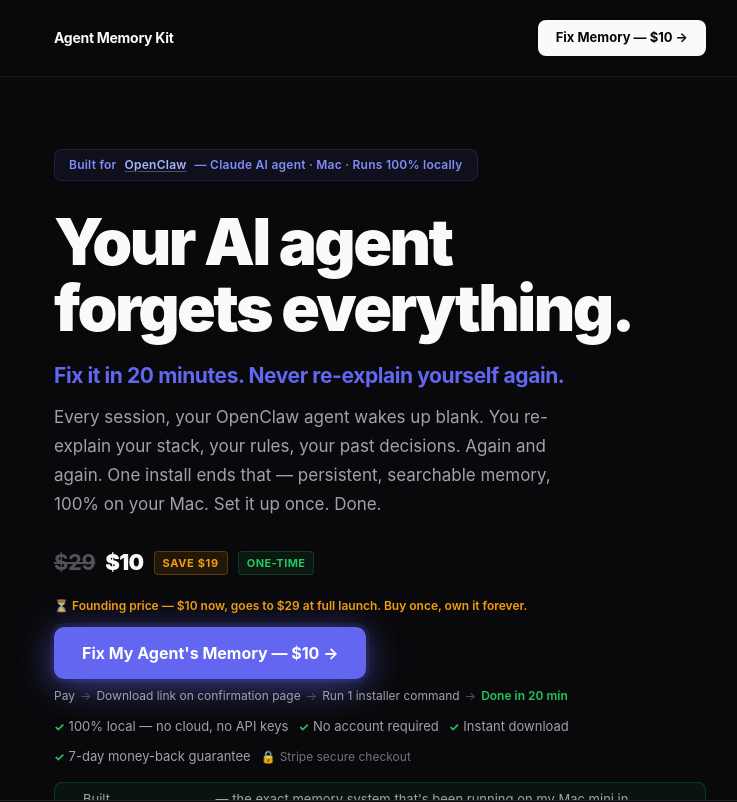
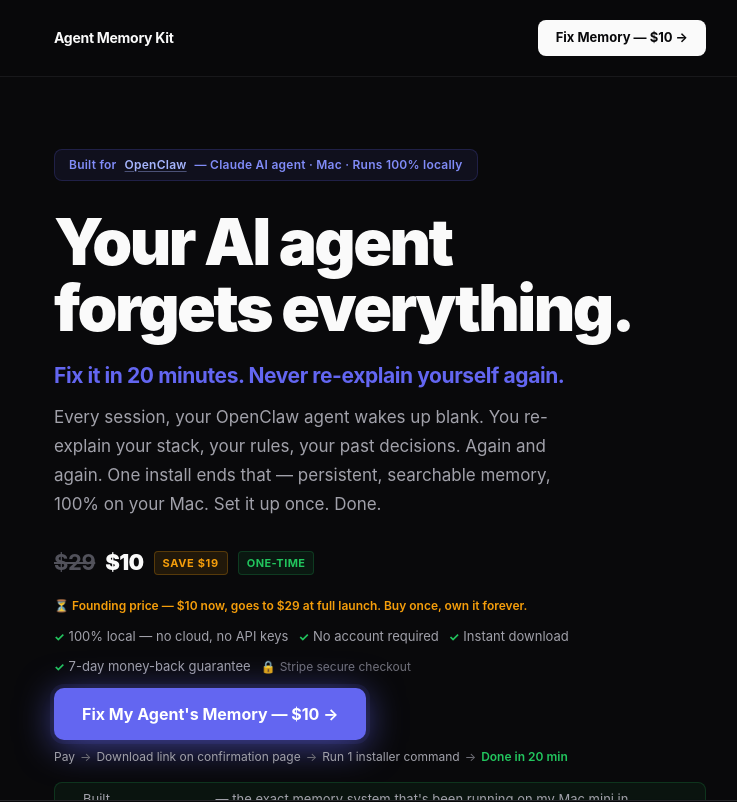
Before and after one commit to marcoiaq/agent-memory-kit, a Next.js app: page / in a window 1280 px wide. Shown: the top 802 px of the page, without its empty margins (260-997 px from the left). Built offline with nearby package versions, Linux system fonts and the light colour scheme.

Commit message:
ux: move trust checkmarks above CTA button; brighten process flow arrows for visibility

```diff
--- a/app/page.tsx
+++ b/app/page.tsx
@@ -470,18 +470,6 @@ export default function Home() {
             <span style={{fontSize:'12px', color:'#f59e0b', fontWeight:600, display:'flex', alignItems:'center', gap:'5px', marginTop:'2px'}}>
               ⏳ Founding price — $10 now, goes to $29 at full launch. Buy once, own it forever.
             </span>
-            <a href="/api/create-checkout" className="cta-main cta-pulse">
-              Fix My Agent&apos;s Memory — $10 →
-            </a>
-            <span style={{fontSize:'12px', color:'#3f3f46', display:'flex', alignItems:'center', gap:'5px', flexWrap:'wrap', marginTop:'-4px'}}>
-              <span style={{color:'#a1a1aa'}}>Pay</span>
-              <span style={{color:'#52525b'}}>→</span>
-              <span style={{color:'#a1a1aa'}}>Download link on confirmation page</span>
-              <span style={{color:'#52525b'}}>→</span>
-              <span style={{color:'#a1a1aa'}}>Run 1 installer command</span>
-              <span style={{color:'#52525b'}}>→</span>
-              <span style={{color:'#22c55e', fontWeight:600}}>Done in 20 min</span>
-            </span>
             <span className="hero-note">
               <span className="hero-note-item">100% local — no cloud, no API keys</span>
               <span className="hero-note-item">No account required</span>
@@ -491,6 +479,18 @@ export default function Home() {
                 <span>🔒</span>
                 <span>Stripe secure checkout</span>
               </span>
+            </span>
+            <a href="/api/create-checkout" className="cta-main cta-pulse">
+              Fix My Agent&apos;s Memory — $10 →
+            </a>
+            <span style={{fontSize:'12px', color:'#71717a', display:'flex', alignItems:'center', gap:'5px', flexWrap:'wrap', marginTop:'-4px'}}>
+              <span style={{color:'#a1a1aa'}}>Pay</span>
+              <span style={{color:'#71717a'}}>→</span>
+              <span style={{color:'#a1a1aa'}}>Download link on confirmation page</span>
+              <span style={{color:'#71717a'}}>→</span>
+              <span style={{color:'#a1a1aa'}}>Run 1 installer command</span>
+              <span style={{color:'#71717a'}}>→</span>
+              <span style={{color:'#22c55e', fontWeight:600}}>Done in 20 min</span>
             </span>
             <p className="hero-proof" style={{marginTop:'4px', marginBottom:0}}>Built by <a href="https://x.com/alfredmarktr" target="_blank" rel="noopener noreferrer">@alfredmarktr</a> — the exact memory system that&apos;s been running on my Mac mini in production since day one. Every session, no exceptions.</p>
             <span style={{fontSize:'12px', color:'#71717a', marginTop:'2px', display:'flex', alignItems:'center', gap:'4px', flexWrap:'wrap'}}>
```
